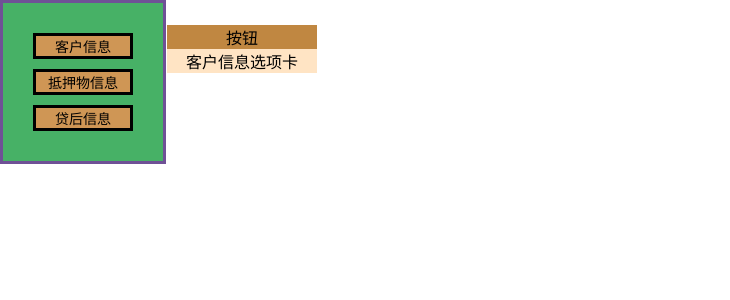
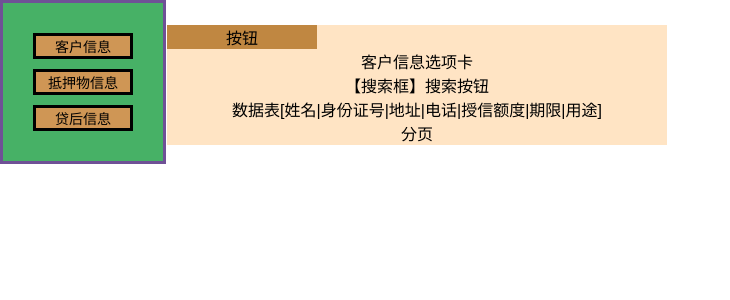
Before and after one commit to zpy007/react-cms, a React (Create React App) app: page / in a window 1280 px wide. Both pictures are taken after a click on the element "客户信息". Shown: the top 300 px of the page, without its empty margins (0-730 px from the left). Built offline with nearby package versions, Linux system fonts and the light colour scheme.

Commit message:
解决了动态组件

```diff
--- a/src/App.css
+++ b/src/App.css
@@ -1,5 +1,5 @@
 .tabcontainer{
-  width:150px;
+  width:500px;
   position: absolute;
   background-color: bisque;
   top:25px;
--- a/src/tabs/clientinfotab.js
+++ b/src/tabs/clientinfotab.js
@@ -6,6 +6,11 @@ export default class ClientInfoTab extends Component{
         return (
             <div>
                 <span>客户信息选项卡</span>
+                <div>
+                    <div><span>【搜索框】搜索按钮</span></div>
+                    <div><span>数据表[姓名|身份证号|地址|电话|授信额度|期限|用途]</span></div>
+                    <div><span>分页</span></div>
+                </div>
             </div>
         )
     }
--- a/src/tabs/guaranteeinfotab.js
+++ b/src/tabs/guaranteeinfotab.js
@@ -6,6 +6,15 @@ export default class GuaranteeInfoTab extends Component{
         return (
             <div>
                 <span>抵押物信息选项卡</span>
+                <div>
+                    <div><span>【搜索框】搜索按钮</span></div>
+                    <div><span>|数据表[借款人姓名|借款人身份证号|]</span></div>
+                    <div><span>|___[抵押人姓名|抵押物证件编号|抵押物位置|]</span></div>
+                    <div><span>|_____________|抵押物证件编号|抵押物位置|]</span></div>
+                    <div><span>|___[抵押人姓名|抵押物证件编号|抵押物位置|]</span></div>
+                    <div><span>|___[抵押人姓名|抵押物证件编号|抵押物位置|]</span></div>
+                    <div><span>分页</span></div>
+                </div>
             </div>
         )
     }
```
